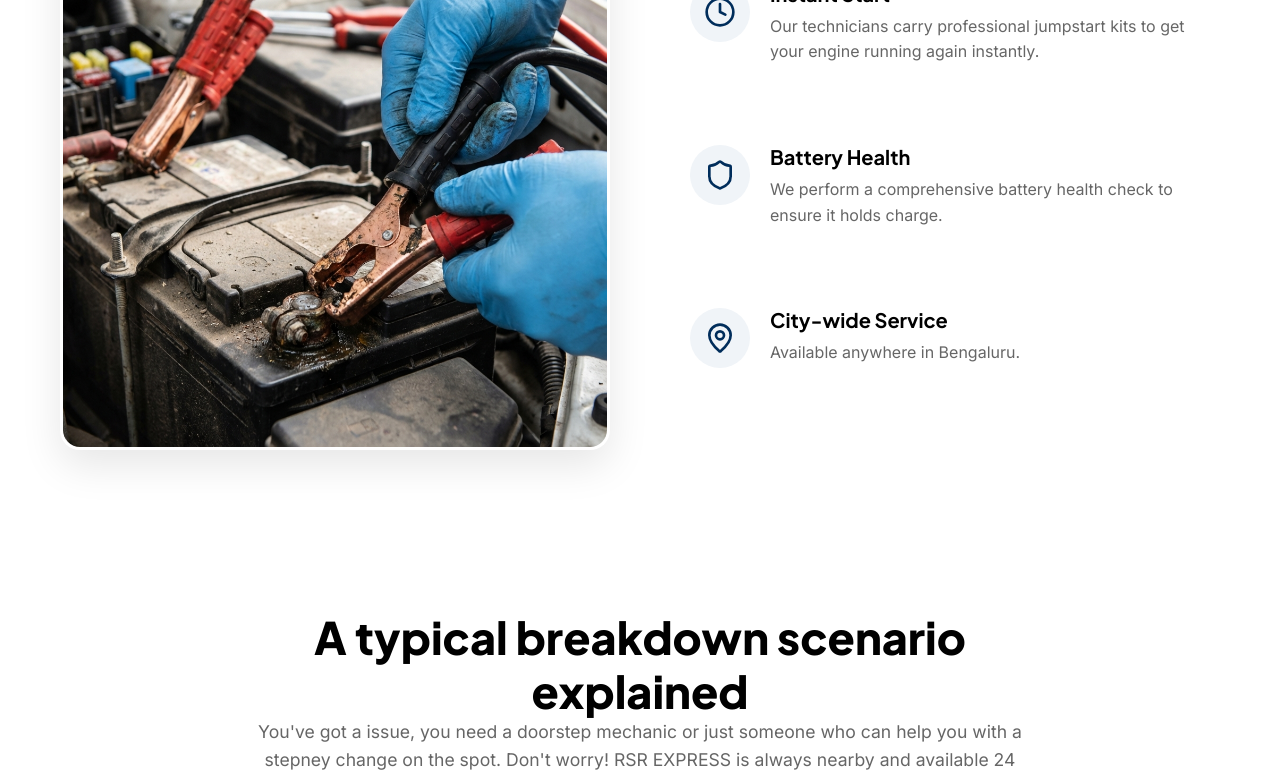
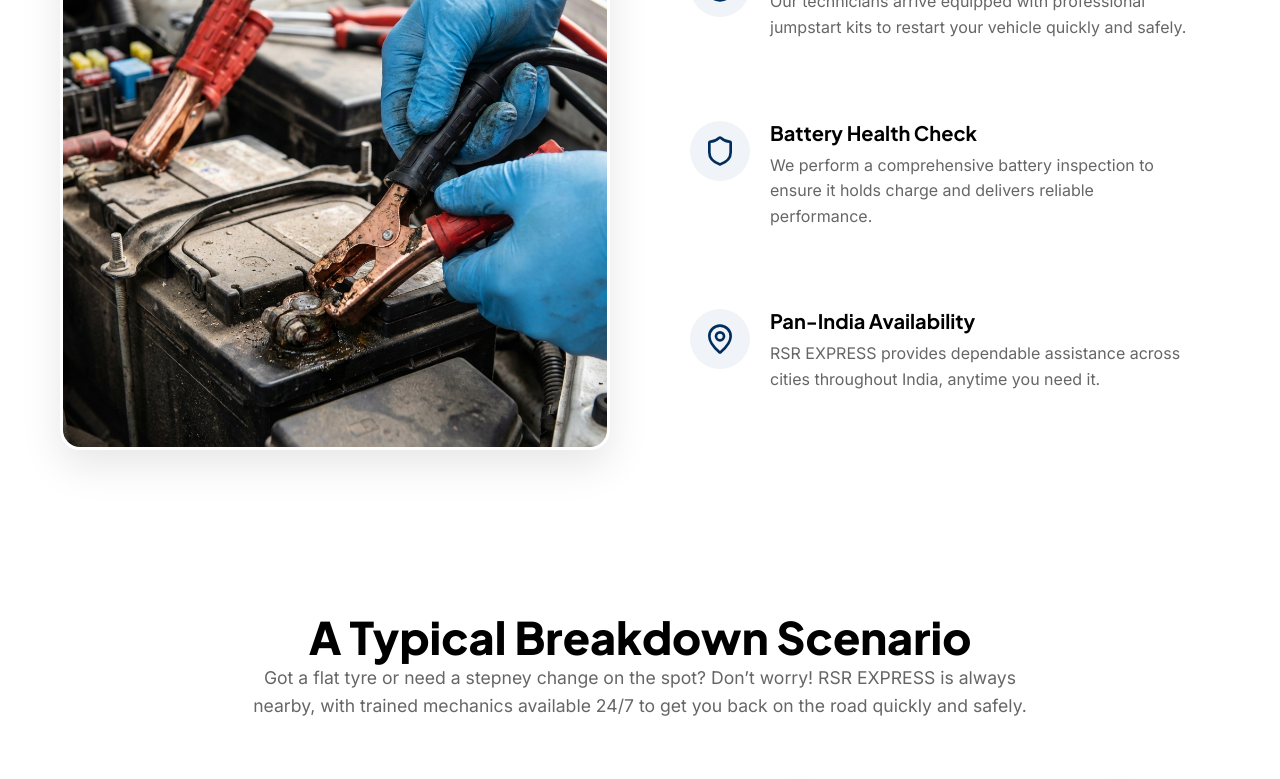
Before and after one commit to balajiprojects049-art/RSR-Express, a React (Vite) app: page /services/battery in a window 1280 px wide. Shown: the part 840-1619 px from the top of the page. Built offline with nearby package versions, Linux system fonts and the light colour scheme.

Commit message:
Update text content for Puncture, Breakdown, Jumpstart, and Fuel services

```diff
--- a/src/pages/ServiceDetail.jsx
+++ b/src/pages/ServiceDetail.jsx
@@ -41,18 +41,18 @@ const serviceData = {
         features: [
             {
                 icon: <Clock size={32} color="#002D5B" />,
-                title: '30 mins reach time',
-                desc: 'With over 30 puncture repair mechanics spread across Bengaluru, the closest RSR EXPRESS mechanic is dispatched to your breakdown spot! We aim to reach you within 30 minutes.'
+                title: '30-Minute Reach Time',
+                desc: 'With over 5000+ puncture repair mechanics across India, the nearest RSR EXPRESS mechanic is dispatched to your location aiming to reach you within 30-40 minutes.'
             },
             {
                 icon: <Shield size={32} color="#002D5B" />,
                 title: 'Trained Mechanics',
-                desc: 'An OEM trained & our certified mechanic inspects the flat tyre and identifies the issue. Depending on the issue, he fixes the puncture on-the-spot or replaces the flat tyre with a functional spare tyre, if available.'
+                desc: 'Our OEM-trained and certified mechanics inspect your flat tyre to identify the issue. They either repair the puncture on the spot or replace the flat tyre with a functional spare, if available.'
             },
             {
                 icon: <MapPin size={32} color="#002D5B" />,
-                title: 'Available across Bengaluru',
-                desc: 'Breakfast at MTR, spending the morning at Cubbon Park, meeting friends for lunch at Nagarjuna... Let your day never stop! RSR EXPRESS has got your vehicle covered in case of breakdowns across Bengaluru 24/7.'
+                title: 'Available across India',
+                desc: 'RSR EXPRESS ensures you’re never stranded on the road. With round-the-clock breakdown support available across India, our team is always ready to assist anytime, anywhere. Drive with confidence knowing help is just a call away.'
             }
         ],
         faqs: [
@@ -93,9 +93,9 @@ const serviceData = {
         heroImage: batteryHero,
         contentImage: batteryService,
         features: [
-            { icon: <Clock size={32} color="#002D5B" />, title: 'Instant Start', desc: 'Our technicians carry professional jumpstart kits to get your engine running again instantly.' },
-            { icon: <Shield size={32} color="#002D5B" />, title: 'Battery Health', desc: 'We perform a comprehensive battery health check to ensure it holds charge.' },
-            { icon: <MapPin size={32} color="#002D5B" />, title: 'City-wide Service', desc: 'Available anywhere in Bengaluru.' }
+            { icon: <Clock size={32} color="#002D5B" />, title: 'Instant Jumpstart', desc: 'Our technicians arrive equipped with professional jumpstart kits to restart your vehicle quickly and safely.' },
+            { icon: <Shield size={32} color="#002D5B" />, title: 'Battery Health Check', desc: 'We perform a comprehensive battery inspection to ensure it holds charge and delivers reliable performance.' },
+            { icon: <MapPin size={32} color="#002D5B" />, title: 'Pan-India Availability', desc: 'RSR EXPRESS provides dependable assistance across cities throughout India, anytime you need it.' }
         ],
         faqs: [
             { q: 'Will a jumpstart damage my car?', a: 'No, our professionals use surge-protected equipment.' },
@@ -130,9 +130,9 @@ const serviceData = {
         heroImage: fuelHero,
         contentImage: fuelService,
         features: [
-            { icon: <Fuel size={32} color="#002D5B" />, title: 'Petrol & Diesel', desc: 'We deliver both petrol and diesel directly to your stalled location.' },
-            { icon: <Clock size={32} color="#002D5B" />, title: 'Fast Delivery', desc: 'No need to walk to a petrol bunk. We arrive within minutes.' },
-            { icon: <Shield size={32} color="#002D5B" />, title: 'Safe Handling', desc: 'Fuel is delivered in safe, approved jerricans.' }
+            { icon: <Fuel size={32} color="#002D5B" />, title: 'Petrol & Diesel Delivery', desc: 'Out of fuel? We deliver petrol and diesel directly to your location.' },
+            { icon: <Clock size={32} color="#002D5B" />, title: 'Fast Response', desc: 'No need to walk to a fuel station, our team reaches you quickly.' },
+            { icon: <Shield size={32} color="#002D5B" />, title: 'Safe Handling', desc: 'Fuel is delivered using approved, safety compliant containers.' }
         ],
         faqs: [
             { q: 'How much fuel do you deliver?', a: 'We typically deliver up to 5 litres, sufficient to reach the nearest station.' },
@@ -291,10 +291,9 @@ const ServiceDetail = () => {
             {/* 3. Process Section: "A typical breakdown scenario" */}
             <section className="process-section section-padding">
                 <div className="container">
-                    <h2 className="section-title text-center">A typical breakdown scenario explained</h2>
+                    <h2 className="section-title text-center">A Typical Breakdown Scenario</h2>
                     <p className="section-subtitle text-center">
-                        You've got a issue, you need a doorstep mechanic or just someone who can help you with a stepney change on the spot.
-                        Don't worry! RSR EXPRESS is always nearby and available 24 hours a day.
+                        Got a flat tyre or need a stepney change on the spot? Don’t worry! RSR EXPRESS is always nearby, with trained mechanics available 24/7 to get you back on the road quickly and safely.
                     </p>
 
                     <div className="process-steps">
```
